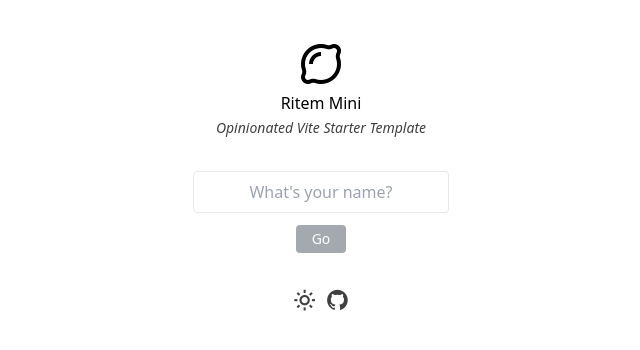
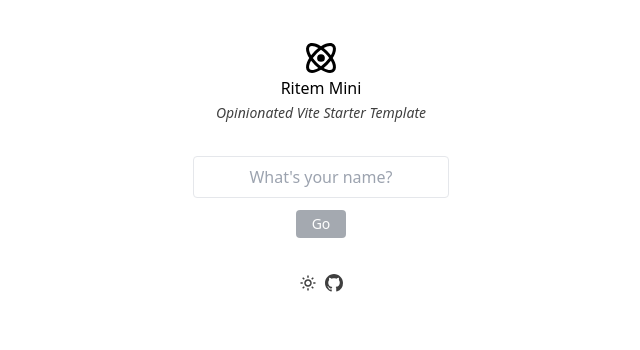
Before and after one commit to elonehoo/ritem-mini, a React (Vite) app: page / in a window 1280 px wide. Shown: the top 350 px of the page, without its empty margins (319-959 px from the left). Built offline with nearby package versions, Linux system fonts and the light colour scheme.

Commit message:
fix: add `dark mode`

```diff
--- a/index.html
+++ b/index.html
@@ -1,13 +1,12 @@
 <!DOCTYPE html>
-<html lang="en" class="dark-mode">
+<html lang="en">
   <head>
     <meta charset="UTF-8" />
     <link rel="icon" type="image/svg+xml" href="/logo.svg" />
     <meta name="viewport" content="width=device-width, initial-scale=1.0" />
-    <link href='https://unpkg.com/boxicons@2.1.2/css/boxicons.min.css' rel='stylesheet'>
     <title>Ritem Mini</title>
   </head>
-  <body class="font-sans dark:text-white dark:bg-hex-121212">
+  <body class="font-sans dark:text-white dark:bg-[#121212]">
     <div id="root"></div>
     <script type="module" src="/src/main.tsx"></script>
   </body>
--- a/package.json
+++ b/package.json
@@ -10,7 +10,8 @@
   },
   "dependencies": {
     "react": "^18.0.0",
-    "react-dom": "^18.0.0"
+    "react-dom": "^18.0.0",
+    "react-icons": "^4.3.1"
   },
   "devDependencies": {
     "@types/node": "^17.0.26",
--- a/src/App.tsx
+++ b/src/App.tsx
@@ -1,10 +1,11 @@
 import React from 'react'
+import { BiAtom } from "react-icons/bi"
 
 function App() {
 
   return (
     <div className="App">
-      <i className='bx bx-lemon bx-lg' />
+      <BiAtom className="text-4xl inline-block" />
 
       <p>Ritem Mini</p>
 
--- a/src/components/Footer.tsx
+++ b/src/components/Footer.tsx
@@ -1,26 +1,46 @@
 import React from 'react'
+import { BiSun,BiMoon } from "react-icons/bi"
+import { GoMarkGithub } from "react-icons/go";
 
-function icon(name:string,size:string){
-  return <i className={`bx ${name} ${size}`} />
+function icons(mode:boolean){
+  if(mode){
+    return <BiMoon />
+  }else{
+    return <BiSun />
+  }
 }
 
-function darkMode(){
-  localStorage.setItem('theme', 'dark')
-  console.log(document.documentElement)
-  // console.log('dark mode')
+class Footer extends React.Component<{}, {mode: boolean}>{
+
+  constructor(props:any){
+    super(props)
+    this.state = {
+      mode:false
     }
 
-function Footer(){
+  }
+
+  dark = () =>{
+    const darkMode:boolean = document.documentElement.classList.toggle('dark')
+    this.setState({
+      mode:darkMode
+    })
+  }
+
+  render(){
+
     return (
       <nav className="text-xl mt-6 inline-flex gap-2">
-      <button onClick={darkMode} className="text-[0.9em] inline-block cursor-pointer select-none opacity-75 transition duration-200 ease-in-out !outline-none hover:opacity-100 hover:text-teal-600">
-        {icon('bx-sun','bx-sm')}
+        <button onClick={this.dark} className="text-[0.9em] inline-block cursor-pointer select-none opacity-75 transition duration-200 ease-in-out !outline-none hover:opacity-100 hover:text-teal-600">
+          {icons(this.state.mode)}
         </button>
         <a href="" className="text-[0.9em] inline-block cursor-pointer select-none opacity-75 transition duration-200 ease-in-out !outline-none hover:opacity-100 hover:text-teal-600">
-        {icon('bxl-github','bx-sm')}
+          <GoMarkGithub />
         </a>
       </nav>
     )
   }
 
+}
+
 export default Footer
--- a/tailwind.config.js
+++ b/tailwind.config.js
@@ -2,6 +2,7 @@ module.exports = {
   darkMode: 'class',
   content: [
     "./src/**/*.{js,jsx,ts,tsx}",
+    "./index.html"
   ],
   theme: {
     extend: {},
```
Also changed, not shown: 1 other file (tests, documents, lock files or other folders). Lines whose indentation alone changed are shown as unchanged.
